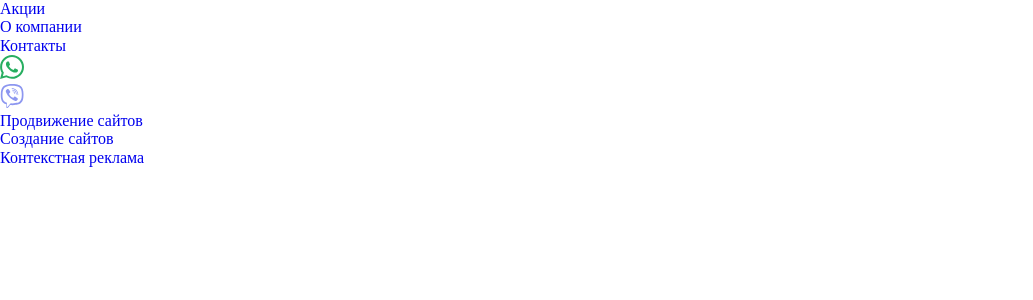
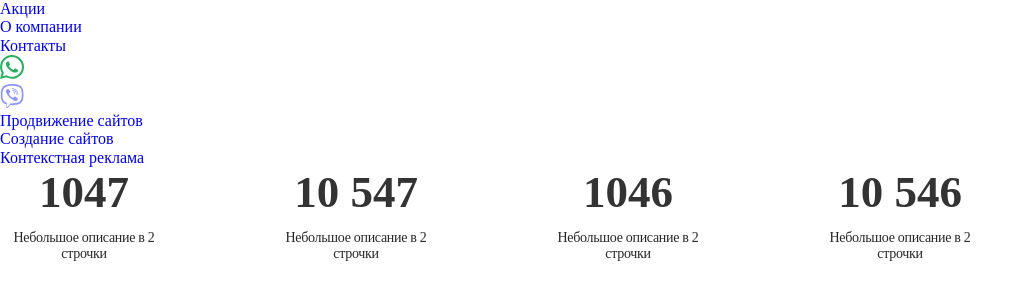
Before and after one commit to barometer-js/internet-advertising, a React (Create React App) app: page / in a window 1280 px wide. Shown: the top 300 px of the page, without its empty margins (0-1033 px from the left). Built offline with nearby package versions, Linux system fonts and the light colour scheme.

Commit message:
added styles and murkup

```diff
--- a/src/App.js
+++ b/src/App.js
@@ -2,11 +2,13 @@ import 'normalize.css';
 import './App.css';
 import TopNavigation from './components/TopNavigation/TopNavigation';
 import BottomNavigation from './components/BottomNavigation/BottomNavigation';
+import ServiceCard from './components/ServiceCard/ServiceCard';
 function App() {
   return (
     <>
       <TopNavigation />
       <BottomNavigation />
+      <ServiceCard />
     </>
   );
 }
--- /dev/null
+++ b/src/components/ServiceCard/ServiceCard.js
@@ -0,0 +1,20 @@
+import ServiceCardItem from './ServiceCardItem';
+import { ServiceCardMarkup } from './ServiceCardMarkup';
+import s from './ServiceCard.module.scss';
+
+function ServiceCard() {
+  return (
+    <ul className={s.list}>
+      {ServiceCardMarkup.map(item => (
+        <li key={item.number} className={s.item}>
+          <ServiceCardItem
+            number={item.number}
+            description={item.description}
+          />
+        </li>
+      ))}
+    </ul>
+  );
+}
+
+export default ServiceCard;
--- /dev/null
+++ b/src/components/ServiceCard/ServiceCard.module.scss
@@ -0,0 +1,32 @@
+.list {
+  display: flex;
+}
+
+.item {
+  width: 168px;
+  text-align: center;
+  line-height: 1.14;
+  &:not(:last-child) {
+    margin-right: 104px;
+  }
+}
+
+.number {
+  font-family: Fira Sans Extra Condensed;
+  font-weight: bold;
+  font-size: 45px;
+  text-transform: uppercase;
+  color: #333333;
+}
+
+.description {
+  font-family: Gilroy;
+  font-style: normal;
+  font-weight: 500;
+  font-size: 14px;
+  line-height: 16px;
+  letter-spacing: -0.31px;
+
+  color: #272727;
+  margin-top: 12px;
+}
--- /dev/null
+++ b/src/components/ServiceCard/ServiceCardItem.js
@@ -0,0 +1,16 @@
+import PropTypes from 'prop-types';
+import s from './ServiceCard.module.scss';
+function ServiceCardItem({ number, description }) {
+  return (
+    <>
+      <p className={s.number}>{number}</p>
+      <p className={s.description}>{description}</p>
+    </>
+  );
+}
+ServiceCardItem.propTypes = {
+  number: PropTypes.string.isRequired,
+  description: PropTypes.string.isRequired,
+};
+
+export default ServiceCardItem;
--- /dev/null
+++ b/src/components/ServiceCard/ServiceCardMarkup.js
@@ -0,0 +1,18 @@
+export const ServiceCardMarkup = [
+  {
+    number: '1047',
+    description: 'Небольшое описание в 2 строчки',
+  },
+  {
+    number: '10 547',
+    description: 'Небольшое описание в 2 строчки',
+  },
+  {
+    number: '1046',
+    description: 'Небольшое описание в 2 строчки',
+  },
+  {
+    number: '10 546',
+    description: 'Небольшое описание в 2 строчки',
+  },
+];
```
